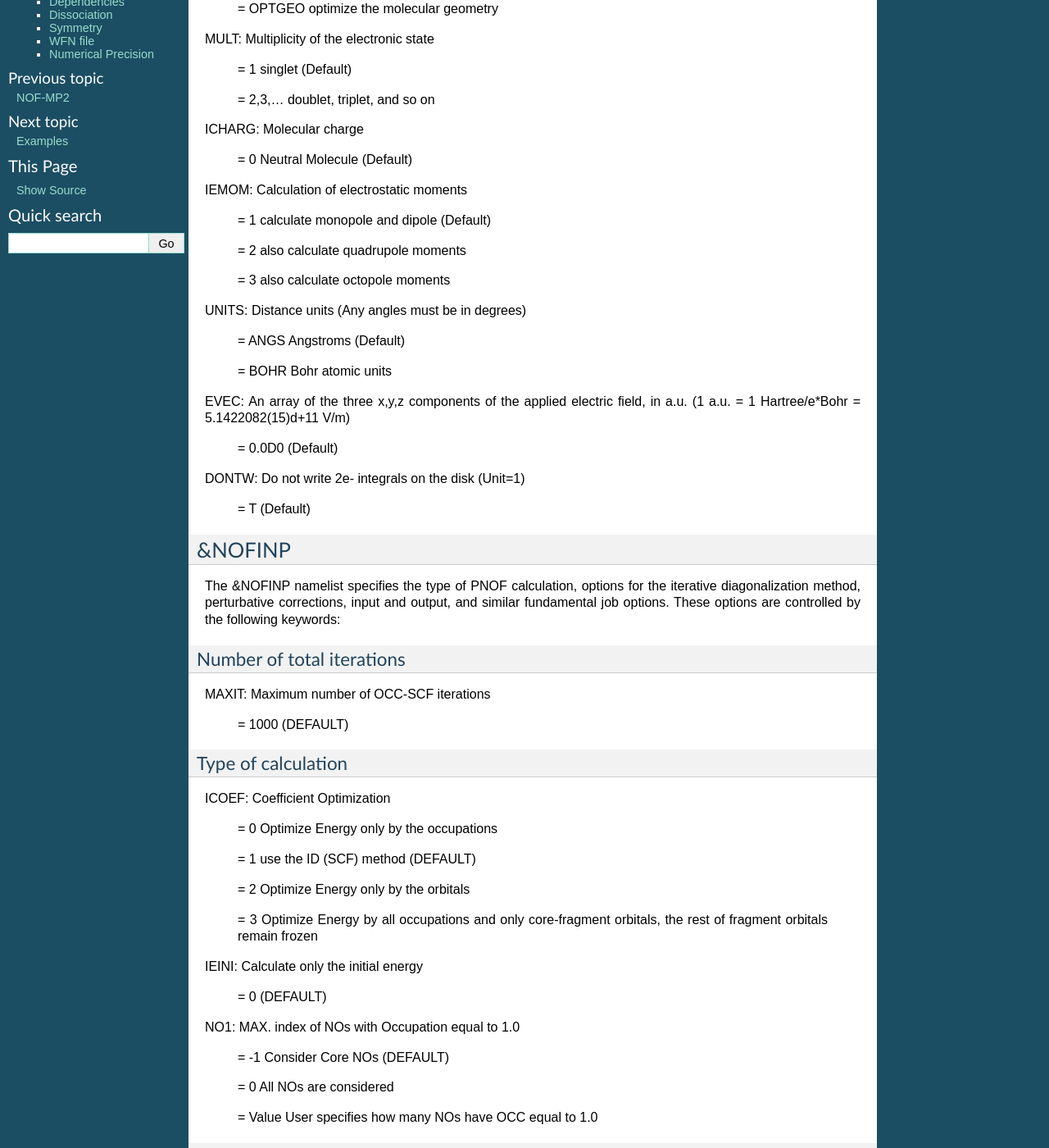
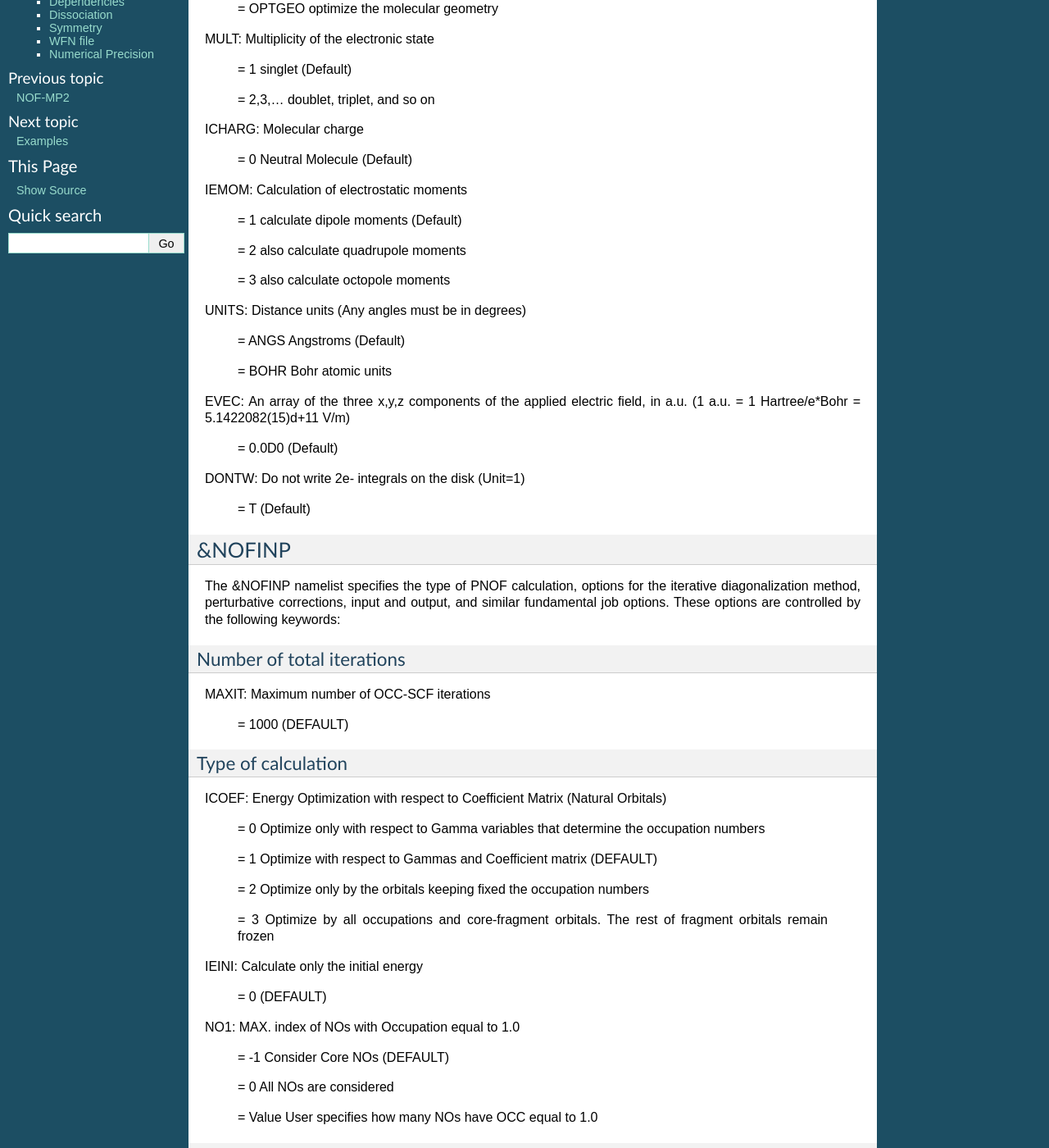
Before and after one commit to DoNOF/DoNOF-Documentation, a Sphinx documentation site: the page built from docs/input.rst, in a window 1280 px wide and 1400 px high, scrolled down 624 px. Shown: the whole window at 82% size. Built offline with Sphinx 7.4.7, drawn with Linux system fonts in a browser that asks for light colours.

Commit message:
Update input.rst

```diff
--- a/docs/input.rst
+++ b/docs/input.rst
@@ -40,7 +40,7 @@ ICHARG:    Molecular charge
 
 IEMOM:     Calculation of electrostatic moments
 
-    = 1      calculate monopole and dipole (Default)
+    = 1      calculate dipole moments (Default)
 
     = 2      also calculate quadrupole moments
 
@@ -80,15 +80,15 @@ MAXIT:               Maximum number of OCC-SCF iterations
 Type of calculation
 ^^^^^^^^^^^^^^^^^^^
 
-ICOEF:               Coefficient Optimization
+ICOEF:               Energy Optimization with respect to Coefficient Matrix (Natural Orbitals)
 
-                      = 0      Optimize Energy only by the occupations
+                      = 0      Optimize only with respect to Gamma variables that determine the occupation numbers
 
-                      = 1      use the ID (SCF) method (DEFAULT)
+                      = 1      Optimize with respect to Gammas and Coefficient matrix (DEFAULT)
 
-                      = 2      Optimize Energy only by the orbitals
+                      = 2      Optimize only by the orbitals keeping fixed the occupation numbers
 
-                      = 3      Optimize Energy by all occupations and only core-fragment orbitals, the rest of fragment orbitals remain frozen
+                      = 3      Optimize by all occupations and core-fragment orbitals. The rest of fragment orbitals remain frozen
 
 IEINI:               Calculate only the initial energy
 
```
